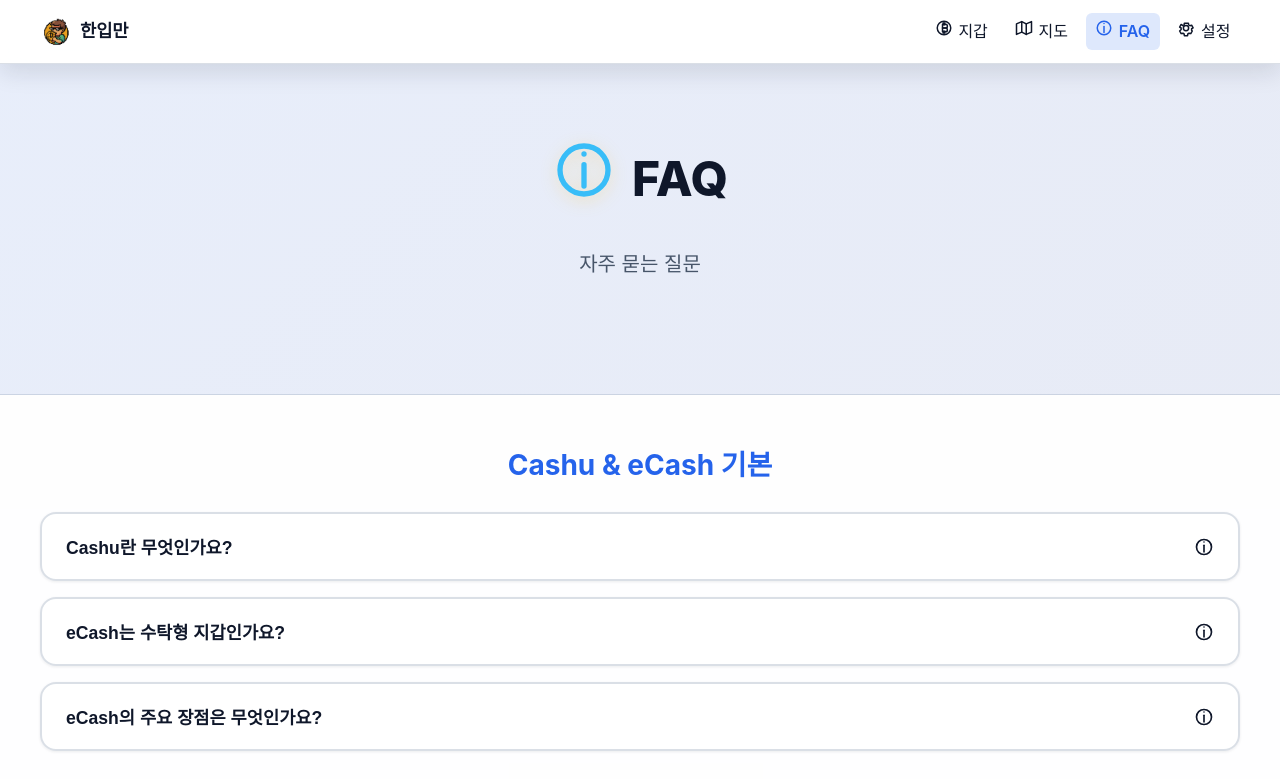
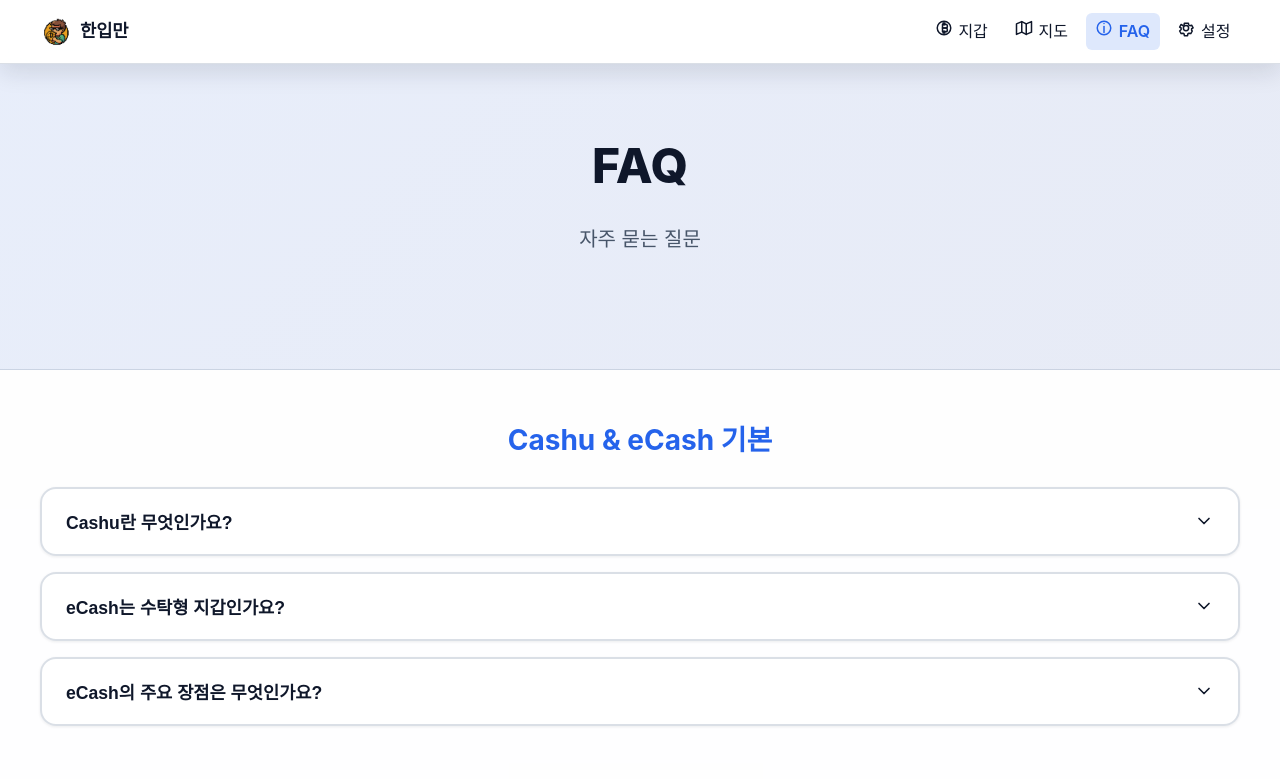
Before and after one commit to onebitebitcoin/pay, a React (Create React App) app in the folder frontend/: page /about in a window 1280 px wide. Shown: the top 779 px of the page. Built offline with nearby package versions, Linux system fonts and the light colour scheme; no server answers.

Commit message:
chore: remove info icon from faq page

```diff
--- a/frontend/src/pages/About.js
+++ b/frontend/src/pages/About.js
@@ -68,7 +68,6 @@
       <div className="hero">
         <div className="hero-content">
           <h1 className="hero-title">
-            <span className="bitcoin-icon"><Icon name="info" size={64} /></span>
             {t('about.title')}
           </h1>
           <p className="hero-subtitle">
@@ -126,7 +125,7 @@
                         }}
                       >
                         <span>{faq.q}</span>
-                        <Icon name={isOpen ? 'close' : 'info'} size={20} />
+                        <Icon name={isOpen ? 'chevron-up' : 'chevron-down'} size={20} />
                       </button>
                       {isOpen && (
                         <div
```
